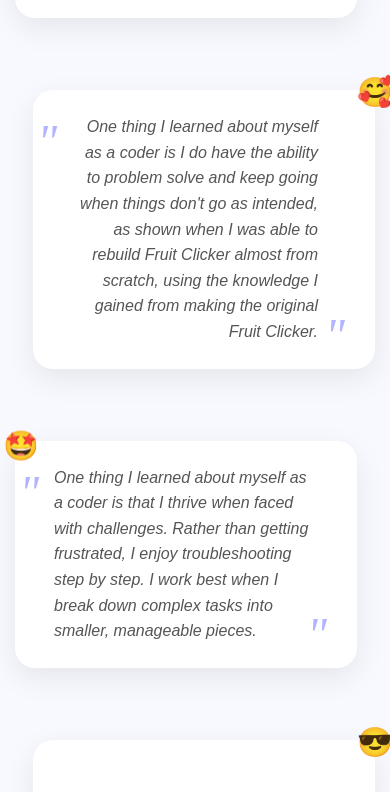
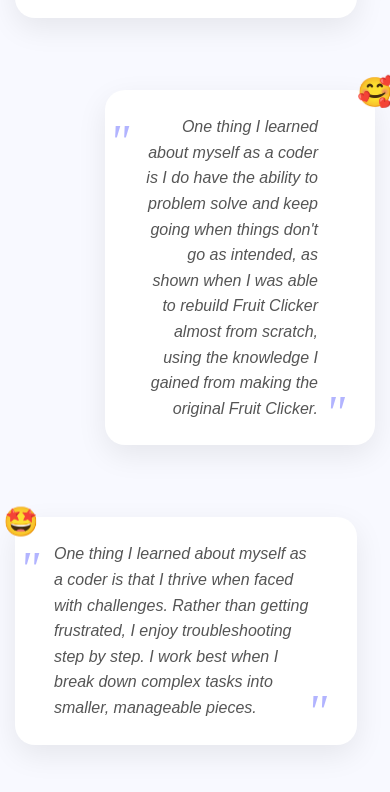
Before and after one commit to floreo-labs/Summer-Guild, a plain HTML site: page index.html in a window 390 px wide. Shown: the part 6740-7532 px from the top of the page. Drawn offline with Linux system fonts and the light colour scheme; a web font is replaced by a local one.

Commit message:
Update styles.css

```diff
--- a/styles.css
+++ b/styles.css
@@ -1881,10 +1881,10 @@ blockquote {
         min-height: 100px;
     }
 
-    /* Make specific quote boxes wider on mobile */
+    /* Make "I learned to adapt" quote box match desktop behavior on mobile */
     .student-brick:has(.emoji-4) {
-        width: 90% !important;
-        max-width: none !important;
+        width: fit-content !important;
+        max-width: 75% !important;
     }
 
     .brick-content {
@@ -2227,10 +2227,10 @@ blockquote {
         min-height: 80px;
     }
 
-    /* Make specific quote boxes wider on small mobile */
+    /* Make "I learned to adapt" quote box match desktop behavior on small mobile */
     .student-brick:has(.emoji-4) {
-        width: 95% !important;
-        max-width: none !important;
+        width: fit-content !important;
+        max-width: 75% !important;
     }
 
     .brick-content blockquote {
```
